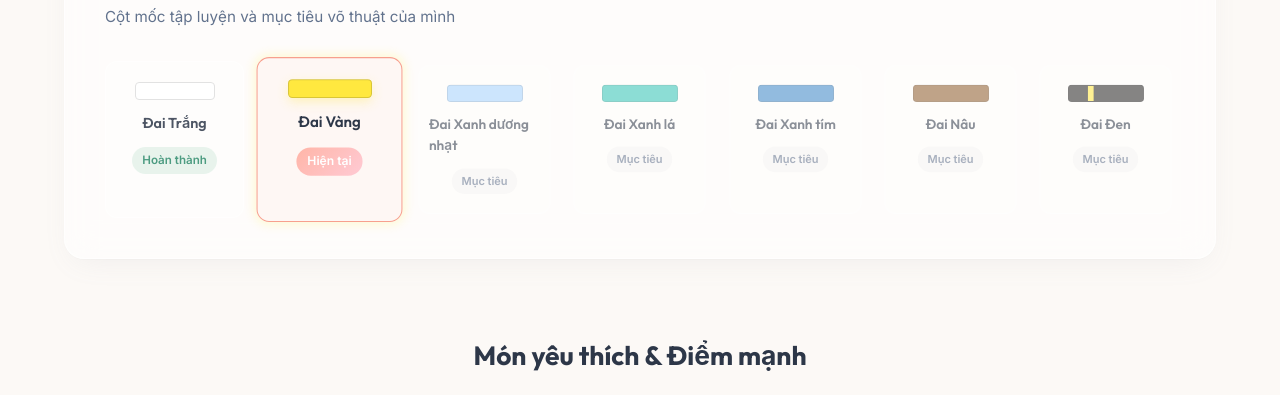
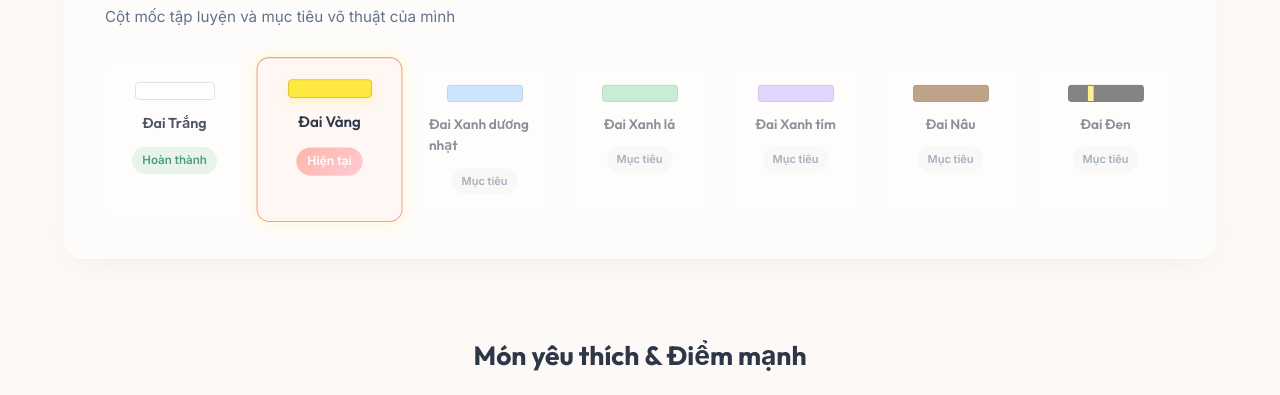
Before and after one commit to mosaicphoto2022-commits/portfolio, a plain HTML site: page index.html in a window 1280 px wide. Shown: the part 1716-2111 px from the top of the page. Drawn offline with nearby package versions, Linux system fonts and the light colour scheme.

Commit message:
Update styles.css

```diff
--- a/styles.css
+++ b/styles.css
@@ -1324,8 +1324,8 @@ body.dark-theme .belt-step {
 .belt-white { background: #ffffff; border: 1px solid #dcdcdc; }
 .belt-yellow { background: #ffe83f; box-shadow: 0 4px 10px rgba(255, 232, 63, 0.3); }
 .belt-lightblue { background: #a2d2ff; }
-.belt-green { background: #2ec4b6; }
-.belt-bluish-purple{ background: #3a86c8; }
+.belt-green { background: #99e2b4; }
+.belt-bluish-purple{ background: #c8b6ff; }
 .belt-brown { background: #8b5a2b; }
 .belt-black { background: #212121; }
 .belt-black::after { display: block; background: #ffe83f; } /* Yellow stripe on black belt */
```
